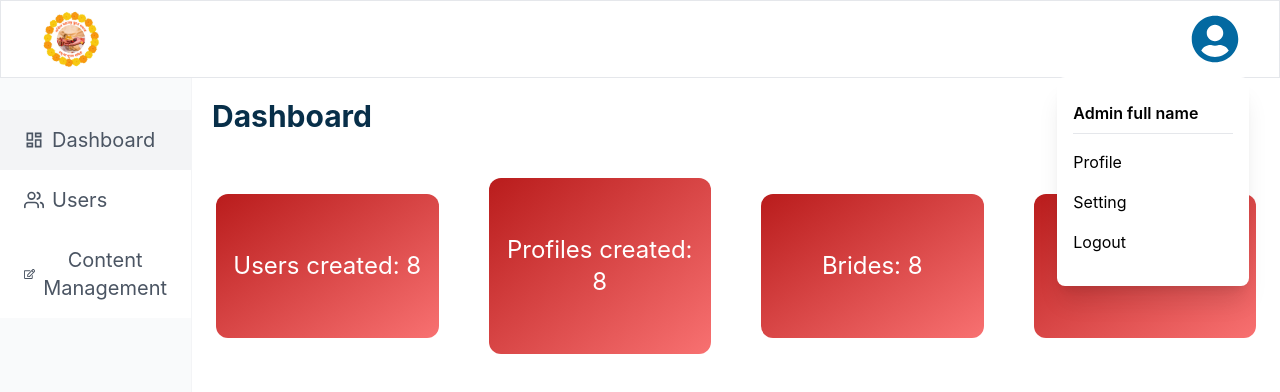
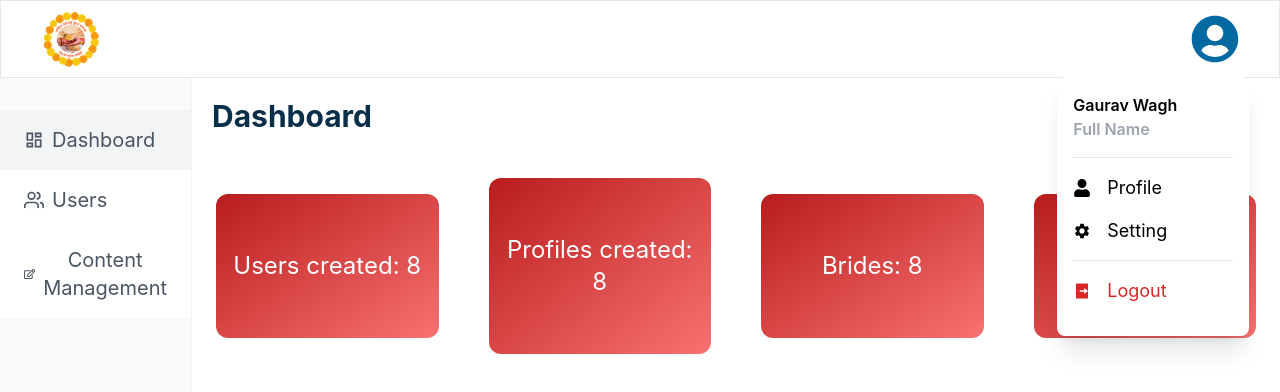
Before and after one commit to Increditex-Software-Solutions-Pvt-Ltd/new_BurudBandhan, a React (Create React App) app in the folder frontend/: page /admin in a window 1280 px wide. Both pictures are taken after a click on the icon 1215 px from the left and 39 px from the top of the page. Shown: the top 392 px of the page. Built offline with nearby package versions, Linux system fonts and the light colour scheme.

Commit message:
modified admin navbar

```diff
--- a/frontend/src/Components/Admin/AdminNavbar.jsx
+++ b/frontend/src/Components/Admin/AdminNavbar.jsx
@@ -1,9 +1,19 @@
-import React from 'react';
+import React, { useEffect, useRef, useState } from 'react';
 import burudBandhan_logo from "../../Assets/burudBandhan_logo.jpeg";
 import { FaUserCircle } from "react-icons/fa";
+import ProfileModal from './ProfileModal';
 
 
 const AdminNavbar = () => {
+  const [isProfileOpen, setIsProfileOpen] = useState(false);
+  const modalRef = useRef(null); // Ref for the profile modal
+
+  const toggleProfileModal = (event) => {
+    event.stopPropagation();// Prevent the click event from bubbling up to document
+    setIsProfileOpen((prevState) => !prevState); // Toggle modal visibility
+  };
+
+
   return (
     <div className='py-2 px-10 border flex items-center justify-between relative'>
       <div className='w-fit  '>
@@ -12,25 +22,12 @@ const AdminNavbar = () => {
 
       <div>
         {/* profile icon here */}
-        <FaUserCircle className='text-5xl text-sky-700 cursor-pointer' />
+        <FaUserCircle
+        onClick={toggleProfileModal}
+         className='text-5xl text-sky-700 cursor-pointer' />
 
         {/* profile modal */}
-        <div className='w-[15%] p-4 text-left absolute top-[100%] right-[30px] bg-white shadow-xl rounded-lg'>
-            <div className='border-b py-2 font-semibold'>
-              <p>Admin full name</p>
-            </div>
-            <ul className='py-4 flex flex-col gap-4'>
-              <li>
-                <a href=''>Profile</a>
-              </li>
-              <li>
-                <a href=''>Setting</a>
-              </li>
-              <li>
-                <a href=''>Logout</a>
-              </li>
-            </ul>
-        </div>
+        {isProfileOpen && <ProfileModal modalRef={modalRef} />}
       </div>
 
 
--- /dev/null
+++ b/frontend/src/Components/Admin/ProfileModal.jsx
@@ -0,0 +1,35 @@
+import React, { useEffect, useRef } from 'react';
+import { MdSettings } from "react-icons/md";
+import { RiLogoutBoxRFill } from "react-icons/ri";
+import { FaUser } from "react-icons/fa";
+
+
+const ProfileModal = ({modalRef}) => {
+
+  return (
+        <div
+        ref={modalRef}
+        className='w-[15%] p-4 text-left absolute top-[100%] right-[30px] bg-white shadow-xl rounded-lg z-50'>
+            <div className='border-b pb-4 font-semibold'>
+              <p>Gaurav Wagh</p>
+              <p className='text-gray-400'>Full Name</p>
+            </div>
+            <ul className='py-4 flex flex-col gap-4'>
+              <li className='text-[18px] flex items-center gap-4'>
+                <FaUser />
+                <a href=''>Profile</a>
+              </li>
+              <li className='text-[18px] flex items-center gap-4'>
+                <MdSettings />
+                <a href=''>Setting</a>
+              </li>
+              <li className='text-[18px] flex items-center gap-4 border-t pt-4 text-red-600'>
+                <RiLogoutBoxRFill />
+                <a href=''>Logout</a>
+              </li>
+            </ul>
+        </div>
+  )
+}
+
+export default ProfileModal;
```
